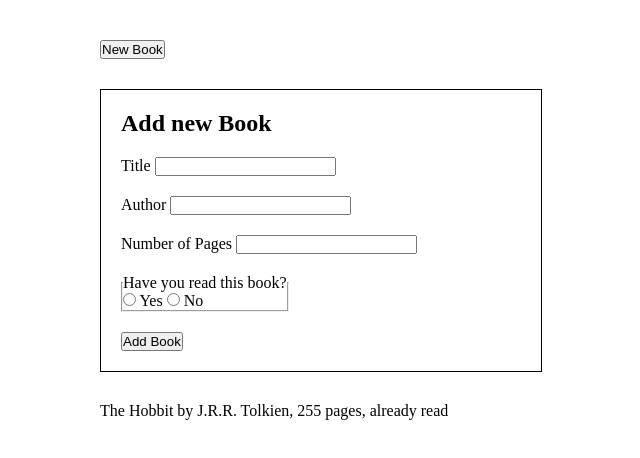
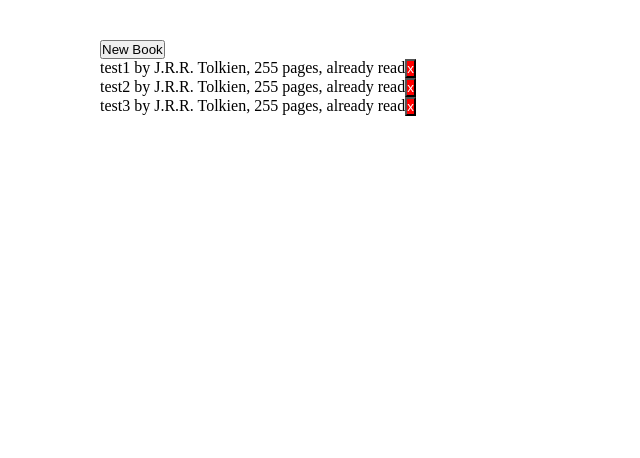
Before and after one commit to KevinV0212/book-app, a plain HTML site: page index.html in a window 1280 px wide. Both pictures are taken after a click on the button "New Book". Shown: the whole page, without its empty margins (28-668 px from the left). Drawn offline with Linux system fonts and the light colour scheme.

Commit message:
added delete buttons to book cards

```diff
--- a/index.html
+++ b/index.html
@@ -16,28 +16,28 @@
                 <h2>Add new Book</h2>
                 <div>
                     <label for="title">Title</label>
-                    <input type="text" id="title" name="title">
+                    <input type="text" id="title" name="title" required>
                 </div>
                 <div>
                     <label for="author">Author</label>
-                    <input type="text" id="author" name="author">
+                    <input type="text" id="author" name="author" required>
                 </div>
                 <div>
                     <label for="pages">Number of Pages</label>
-                    <input type="number" id="num-pages" name="num-pages">
+                    <input type="number" id="num-pages" name="num-pages" required>
                 </div>
                 <div>
                     <fieldset>
                         <legend>Have you read this book?</legend>
 
-                        <input type="radio" id="yes" name="read-status">
+                        <input type="radio" id="yes" name="read-status" required>
                         <label for="yes">Yes</label>
                         <input type="radio" id="no" name="read-status">
                         <label for="no">No</label>
                     </fieldset>
                 </div>
 
-                <button type="btn" class="add-btn">Add Book</button>
+                <button type="submit" class="add-btn">Add Book</button>
             </form>
         </div>
         <div class="bookshelf">
--- a/main.js
+++ b/main.js
@@ -26,26 +26,35 @@ const bookshelf = document.querySelector('.bookshelf');
 // loops through myLibrary and displays all books as 'card' elements
 function displayBookshelf()
 {
+    let index = 0;
     myLibrary.forEach(function(book){
-        newCard = document.createElement('div');
+        let newCard = document.createElement('div');
         newCard.classList.add('card');
         newCard.textContent = book.info();
+
+
+        //add delete button to entry
+        let deleteButton = document.createElement('button');
+        deleteButton.classList.add('delete-button');
+        deleteButton.setAttribute('data-index', `${index++}`)
+        deleteButton.innerHTML = 'x';
+        newCard.appendChild(deleteButton);
         bookshelf.appendChild(newCard);
     })
+
+    addDeleteListeners();
 }
 
-addBookToLibrary('The Hobbit', 'J.R.R. Tolkien', 255, true);
+addBookToLibrary('test1', 'J.R.R. Tolkien', 255, true);
+addBookToLibrary('test2', 'J.R.R. Tolkien', 255, true);
+addBookToLibrary('test3', 'J.R.R. Tolkien', 255, true);
+
 displayBookshelf();
 
 // toggle displaying add book form
 const formToggler = document.querySelector('.form-toggler');
 const formWrapper = document.querySelector('.form-wrapper');
-formToggler.addEventListener('click', (e) => {
-    if (formWrapper.style.display != 'block')
-        formWrapper.style.display = 'block';
-    else
-        formWrapper.style.display = 'none';
-})
+formToggler.addEventListener('click', toggleForm)
 
 // add new book when add book button is pressed
 const titleField = document.querySelector('input#title');
@@ -68,9 +77,28 @@ addBtn.addEventListener('click', (e) => {
         isRead = true;
     addBookToLibrary(title, author, pageNum, isRead);
     clearForm();
+    toggleForm();
+    clearBookshelf();
+    displayBookshelf();
 })
 
+
+// function that adds listeners to delete buttons to remove cards
+function addDeleteListeners() {
+    let deleteButtons = document.querySelectorAll('.delete-button');
+
+    deleteButtons.forEach(button => {
+        button.addEventListener('click', (e) => {
+            const index = e.target.getAttribute('data-index');
+            myLibrary.splice(+index, 1);
+            clearBookshelf();
+            displayBookshelf();
+        })
+    })
+}
+
 // methods for interacting with form content;
+
 
 // function that clears all fields in add book form
 function clearForm()
@@ -82,3 +110,19 @@ function clearForm()
     statusYes.checked = false;
     statusNo.checked = false;
 }
+
+function toggleForm() {
+    if (window.getComputedStyle(formWrapper).display === 'block')
+        formWrapper.style.display = 'none';
+    else
+        formWrapper.style.display = 'block';
+}
+
+function clearBookshelf() {
+    bookshelf.innerHTML = '';
+}
+
+// function that removes Book at 'index' from myLibrary:
+function deleteBook(index) {
+
+}
--- a/style.css
+++ b/style.css
@@ -13,6 +13,7 @@ body{
 }
 
 .form-wrapper{
+    display:block;
     /* display:none; */
 }
 form{
@@ -26,3 +27,8 @@ form{
     align-items:flex-start;
     gap:20px;
 }
+
+.delete-button{
+    background-color:red;
+    color:white;
+}
```
